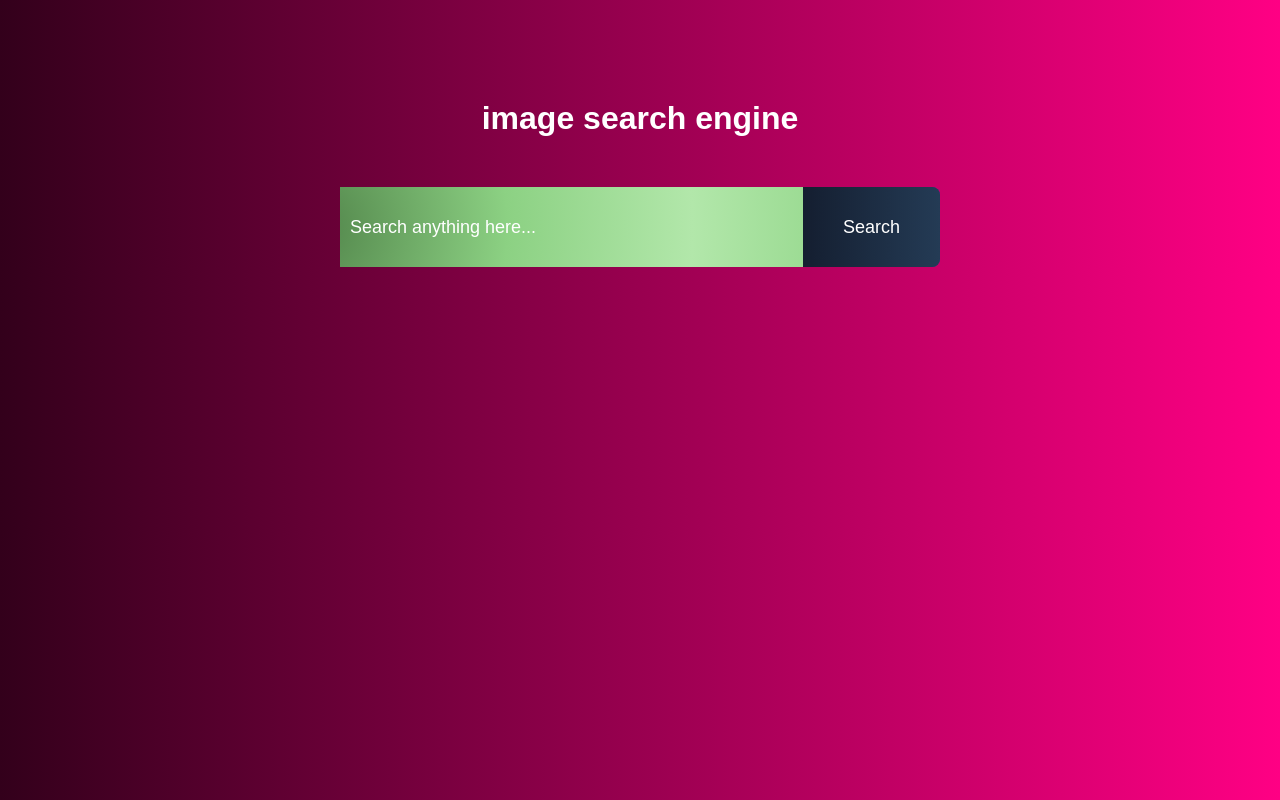
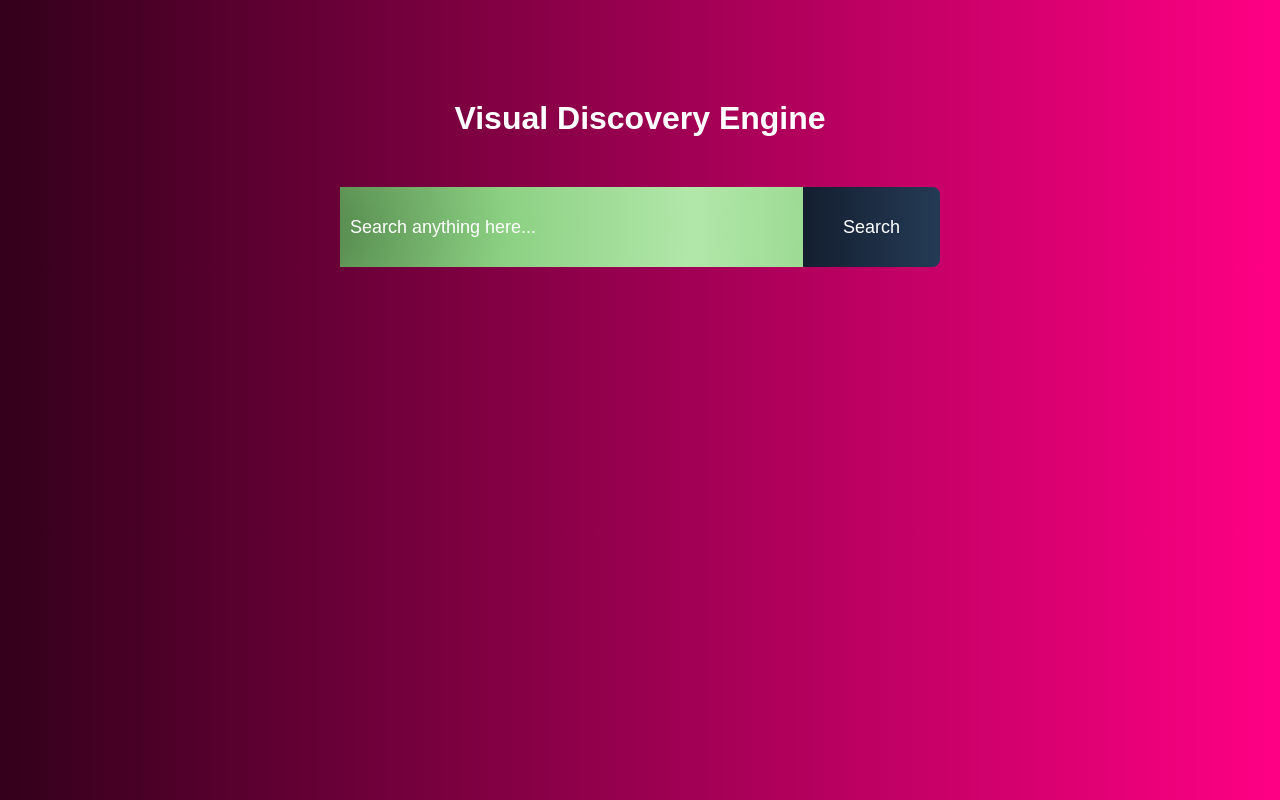
Before and after one commit to pudinaman/Image-Forger, a plain HTML site: page index.html in a window 1280 px wide. Drawn offline with Linux system fonts and the light colour scheme.

Commit message:
Update index.html

```diff
--- a/index.html
+++ b/index.html
@@ -7,7 +7,7 @@
 
     </head>
     <body>
-        <h1>image search engine</h1>
+        <h1>Visual Discovery Engine</h1>
         <form id="search-form">
         <input type="text"id="search-box" placeholder="  Search anything here...">
         <button>Search</button>
```
